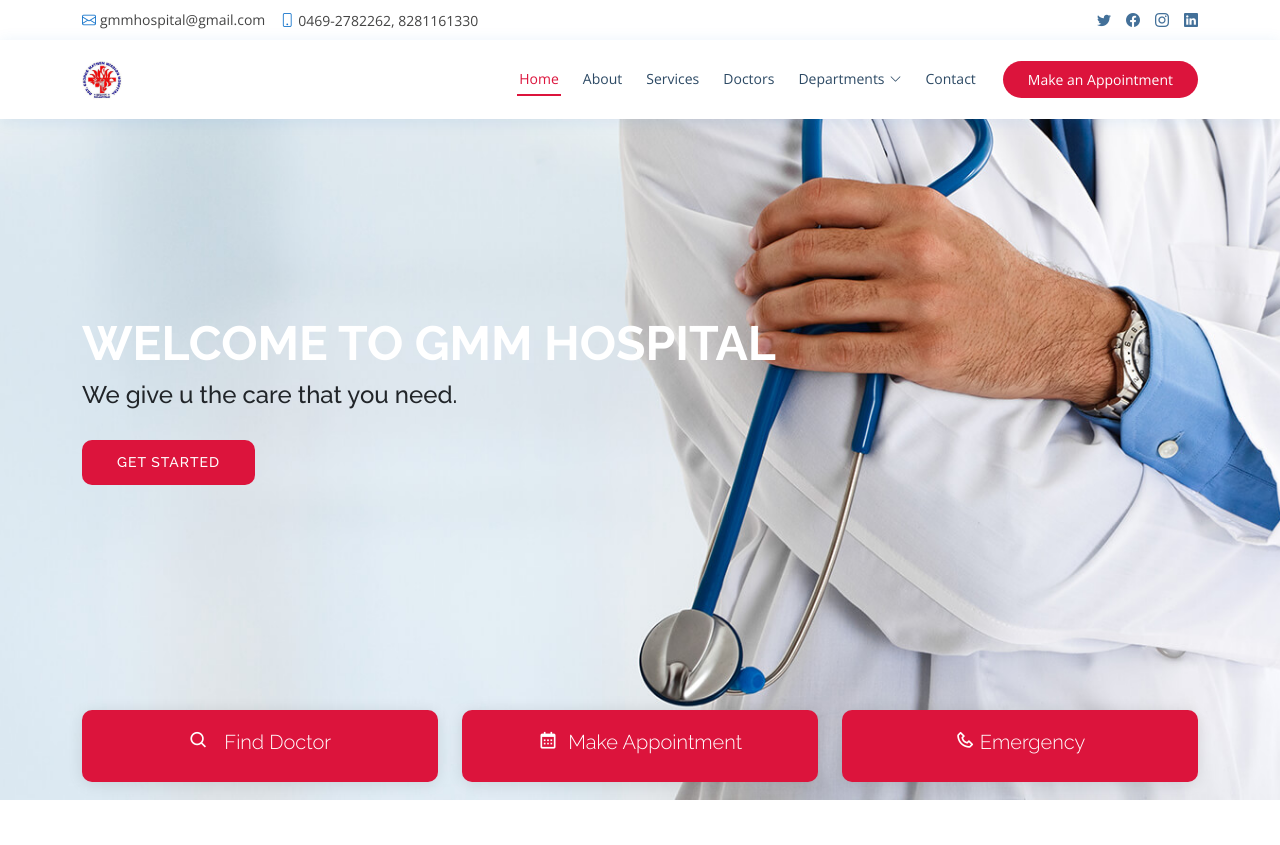
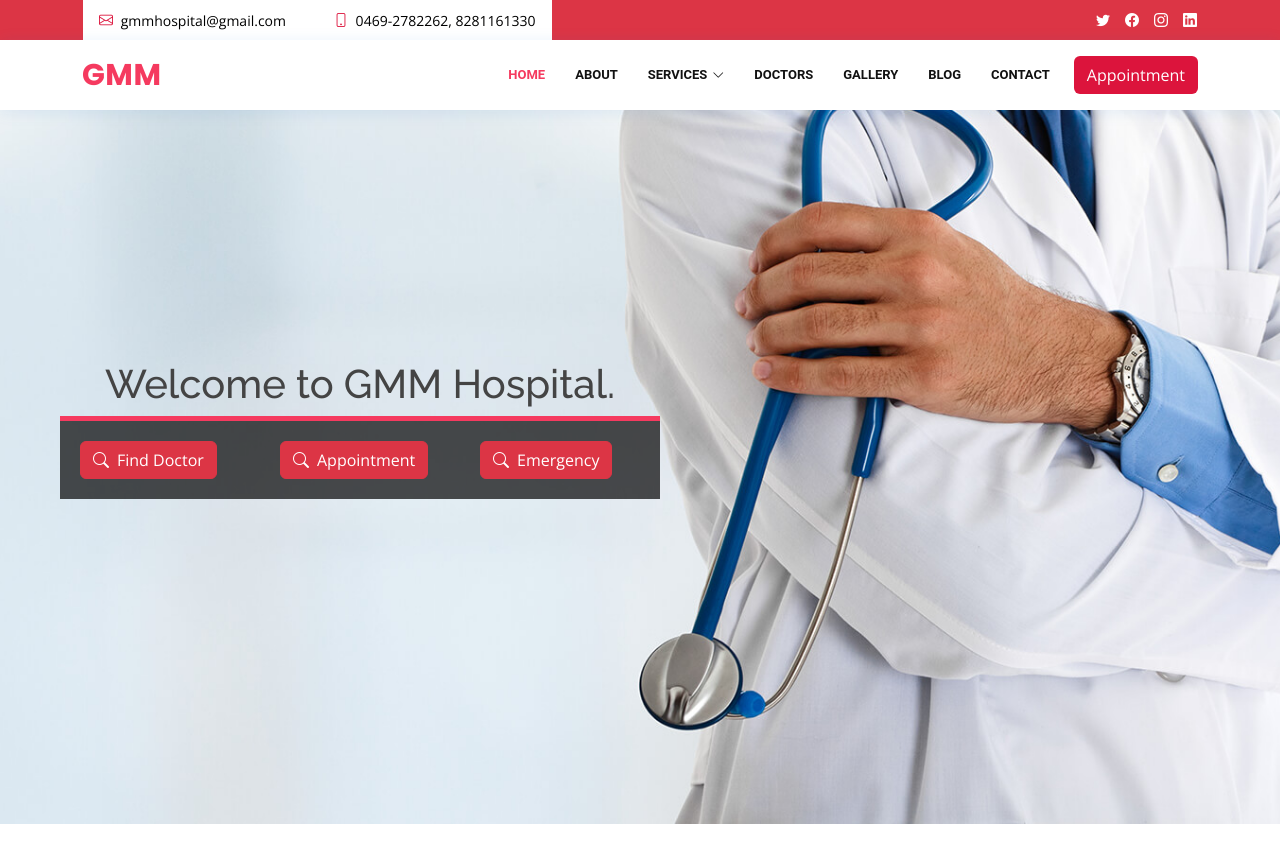
Before and after one commit to ShalvinShaji/Hospital-Web, a plain HTML site: page index.html in a window 1280 px wide. Shown: the top 845 px of the page. Drawn offline with nearby package versions, Linux system fonts and the light colour scheme.

Commit message:
Landing page modification started

```diff
--- a/assets/css/style.css
+++ b/assets/css/style.css
@@ -45,8 +45,8 @@ h6 {
   position: fixed;
   top: calc(50% - 30px);
   left: calc(50% - 30px);
-  border: 6px solid #1977cc;
-  border-top-color: #d1e6f9;
+  border: 6px solid crimson;
+  border-top-color: rgb(255, 166, 184);
   border-radius: 50%;
   width: 60px;
   height: 60px;
@@ -128,16 +128,14 @@ h6 {
 
 #topbar .contact-info a {
   line-height: 1;
-  color: #444444;
+  color: black;
   transition: 0.3s;
 }
 
-#topbar .contact-info a:hover {
-  color: #1977cc;
-}
+
 
 #topbar .contact-info i {
-  color: #1977cc;
+  color: crimson;
   padding-right: 4px;
   margin-left: 15px;
   line-height: 0;
@@ -148,7 +146,7 @@ h6 {
 }
 
 #topbar .social-links a {
-  color: #437099;
+  color: white;
   padding-left: 15px;
   display: inline-block;
   line-height: 1px;
@@ -156,7 +154,8 @@ h6 {
 }
 
 #topbar .social-links a:hover {
-  color: #1977cc;
+  color: rgb(255, 167, 167);
+
 }
 
 #topbar .social-links a:first-child {
@@ -190,7 +189,7 @@ h6 {
 }
 
 #header .logo a {
-  color: #2c4964;
+  color: #f53a5f;
 }
 
 #header .logo img {
@@ -246,23 +245,19 @@ h6 {
   position: relative;
 }
 
-.navbar>ul>li {
-  position: relative;
-  white-space: nowrap;
-  padding: 8px 0 8px 20px;
-}
-
 .navbar a,
 .navbar a:focus {
   display: flex;
   align-items: center;
   justify-content: space-between;
-  font-size: 14px;
-  color: #2c4964;
+  padding: 10px 0 10px 30px;
+  font-family: "Roboto", sans-serif;
+  font-size: 13px;
+  font-weight: 600;
+  color: #111;
   white-space: nowrap;
+  text-transform: uppercase;
   transition: 0.3s;
-  border-bottom: 2px solid #fff;
-  padding: 5px 2px;
 }
 
 .navbar a i,
@@ -276,14 +271,13 @@ h6 {
 .navbar .active,
 .navbar .active:focus,
 .navbar li:hover>a {
-  color: crimson;
-  border-color: crimson;
+  color: #f53a5f;
 }
 
 .navbar .dropdown ul {
   display: block;
   position: absolute;
-  left: 20px;
+  left: 14px;
   top: calc(100% + 30px);
   margin: 0;
   padding: 10px 0;
@@ -293,6 +287,7 @@ h6 {
   background: #fff;
   box-shadow: 0px 0px 30px rgba(127, 137, 161, 0.25);
   transition: 0.3s;
+  border-top: 2px solid crimson;
 }
 
 .navbar .dropdown ul li {
@@ -304,8 +299,7 @@ h6 {
   font-size: 14px;
   font-weight: 500;
   text-transform: none;
-  color: #082744;
-  border: none;
+  color: #111;
 }
 
 .navbar .dropdown ul a i {
@@ -315,7 +309,7 @@ h6 {
 .navbar .dropdown ul a:hover,
 .navbar .dropdown ul .active:hover,
 .navbar .dropdown ul li:hover>a {
-  color: crimson;
+  color: #f53a5f;
 }
 
 .navbar .dropdown:hover>ul {
@@ -337,6 +331,15 @@ h6 {
   visibility: visible;
 }
 
+.appointment_btn{
+  background-color: crimson;
+
+}
+
+.appointment_btn:hover{
+  background-color: #f53a5f;
+}
+
 @media (max-width: 1366px) {
   .navbar .dropdown .dropdown ul {
     left: -90%;
@@ -351,7 +354,7 @@ h6 {
 * Mobile Navigation
 */
 .mobile-nav-toggle {
-  color: #2c4964;
+  color: #111;
   font-size: 28px;
   cursor: pointer;
   display: none;
@@ -380,7 +383,7 @@ h6 {
   right: 0;
   left: 0;
   bottom: 0;
-  background: rgba(28, 47, 65, 0.9);
+  background: rgba(0, 0, 0, 0.9);
   transition: 0.3s;
   z-index: 999;
 }
@@ -404,22 +407,17 @@ h6 {
   transition: 0.3s;
 }
 
-.navbar-mobile>ul>li {
-  padding: 0;
-}
-
 .navbar-mobile a,
 .navbar-mobile a:focus {
   padding: 10px 20px;
   font-size: 15px;
-  color: #2c4964;
-  border: none;
+  color: #111;
 }
 
 .navbar-mobile a:hover,
 .navbar-mobile .active,
 .navbar-mobile li:hover>a {
-  color: crimson;
+  color: #f53a5f;
 }
 
 .navbar-mobile .getstarted,
@@ -454,95 +452,186 @@ h6 {
 .navbar-mobile .dropdown ul a:hover,
 .navbar-mobile .dropdown ul .active:hover,
 .navbar-mobile .dropdown ul li:hover>a {
-  color: crimson;
+  color: #f53a5f;
 }
 
 .navbar-mobile .dropdown>.dropdown-active {
   display: block;
 }
-
 /*--------------------------------------------------------------
 # Hero Section
 --------------------------------------------------------------*/
 #hero {
   width: 100%;
   height: 100vh;
-  background: url("../img/hero-bg.jpg") top center;
+  background-color: rgba(0, 0, 0, 0.8);
+  overflow: hidden;
+  position: relative;
+}
+
+#hero .carousel,
+#hero .carousel-inner,
+#hero .carousel-item,
+#hero .carousel-item::before {
   background-size: cover;
-  margin-bottom: -200px;
-}
-
-#hero .container {
-  position: relative;
-}
-
-#hero h1 {
-  margin: 0;
-  font-size: 48px;
+  background-position: center;
+  background-repeat: no-repeat;
+  position: absolute;
+  top: 0;
+  right: 0;
+  left: 0;
+  bottom: 0;
+}
+
+#hero .carousel-container {
+  display: flex;
+  flex-direction: column;
+  align-items: center;
+  justify-content: center;
+  position: absolute;
+  bottom: 60px;
+  top: 70px;
+  left: 60px;
+
+}
+
+#hero .carousel-content {
+  background: rgba(4, 4, 4, 0.7);
+  width: 200px !important;
+  padding: 20px;
+  color: #fff;
+  border-top: 5px solid #f53a5f;
+}
+/*
+#hero .carousel-content h2 {
+  color: #fff;
+  margin-bottom: 20px;
+  font-size: 28px;
   font-weight: 700;
-  line-height: 56px;
-  text-transform: uppercase;
-  color: crimson;
-}
-
-#hero h2 {
-  color: crimson;
-  margin: 10px 0 0 0;
-  font-size: 24px;
 }
 
 #hero .btn-get-started {
-  font-family: "Raleway", sans-serif;
-  text-transform: uppercase;
+  font-family: "Roboto", sans-serif;
   font-weight: 500;
   font-size: 14px;
   letter-spacing: 1px;
   display: inline-block;
-  padding: 12px 35px;
-  margin-top: 30px;
-  border-radius: 10px;
+  padding: 12px 32px;
+  border-radius: 4px;
   transition: 0.5s;
-  color: #fff;
-  background: crimson;
+  line-height: 1;
+  margin: 10px;
+  color: #fff;
+  -webkit-animation-delay: 0.8s;
+  animation-delay: 0.8s;
+  border: 2px solid #1bbd36;
 }
 
 #hero .btn-get-started:hover {
-  background:#c50028 !important;
+  background: #1bbd36;
+  color: #fff;
+  text-decoration: none;
+}
+
+#hero .carousel-inner .carousel-item {
+  transition-property: opacity;
+  background-position: center top;
+}
+
+#hero .carousel-inner .carousel-item,
+#hero .carousel-inner .active.carousel-item-start,
+#hero .carousel-inner .active.carousel-item-end {
+  opacity: 0;
+}
+
+#hero .carousel-inner .active,
+#hero .carousel-inner .carousel-item-next.carousel-item-start,
+#hero .carousel-inner .carousel-item-prev.carousel-item-end {
+  opacity: 1;
+  transition: 0.5s;
+}
+
+#hero .carousel-inner .carousel-item-next,
+#hero .carousel-inner .carousel-item-prev,
+#hero .carousel-inner .active.carousel-item-start,
+#hero .carousel-inner .active.carousel-item-end {
+  left: 0;
+  transform: translate3d(0, 0, 0);
+}
+
+#hero .carousel-control-next-icon,
+#hero .carousel-control-prev-icon {
+  background: none;
+  font-size: 30px;
+  line-height: 0;
+  width: auto;
+  height: auto;
+  background: rgba(255, 255, 255, 0.4);
+  border-radius: 50px;
+  transition: 0.3s;
+  color: rgba(255, 255, 255, 0.6);
+  width: 54px;
+  height: 54px;
+  display: flex;
+  align-items: center;
+  justify-content: center;
+}
+
+#hero .carousel-control-next-icon:hover,
+#hero .carousel-control-prev-icon:hover {
+  background: rgba(231, 18, 18, 0.6);
+  color: rgba(127, 54, 54, 0.8);
+}
+
+#hero .carousel-indicators li {
+  cursor: pointer;
+  background: #fff;
+  overflow: hidden;
+  border: 0;
+  width: 12px;
+  height: 12px;
+  border-radius: 50px;
+  opacity: 0.6;
+  transition: 0.3s;
+}
+
+#hero .carousel-indicators li.active {
+  opacity: 1;
+  background: #1bbd36;
 }
 
 @media (min-width: 1024px) {
+  #hero .carousel-content {
+    width: 60%;
+  }
+
+  #hero .carousel-control-prev,
+  #hero .carousel-control-next {
+    width: 5%;
+  }
+}
+
+@media (max-width: 992px) {
+  #hero .carousel-container {
+    top: 58px;
+  }
+
+  #hero .carousel-content h2 {
+    margin-bottom: 15px;
+    font-size: 22px;
+  }
+
+  #hero .carousel-content p {
+    font-size: 15px;
+  }
+}
+
+@media (max-height: 500px) {
   #hero {
-    background-attachment: fixed;
-  }
-}
-
-@media (max-width: 992px) {
-  #hero {
-    margin-bottom: 0;
-    height: 100vh;
-  }
-
-  #hero .container {
-    padding-bottom: 63px;
-  }
-
-  #hero h1 {
-    font-size: 28px;
-    line-height: 36px;
-  }
-
-  #hero h2 {
-    font-size: 18px;
-    line-height: 24px;
-    margin-bottom: 30px;
-  }
-}
-
-@media (max-height: 600px) {
-  #hero {
-    height: 110vh;
-  }
-}
+    height: 120vh;
+  }
+} */
+
 
 /*--------------------------------------------------------------
 # Sections General
--- a/index.html
+++ b/index.html
@@ -34,11 +34,17 @@
 <body>
 
   <!-- ======= Top Bar ======= -->
-  <div id="topbar" class="d-flex align-items-center fixed-top">
-    <div class="container d-flex justify-content-between">
-      <div class="contact-info d-flex align-items-center">
-        <i class="bi bi-envelope"></i> <a href="mailto:contact@example.com">gmmhospital@gmail.com</a>
-        <i class="bi bi-phone"></i> 0469-2782262, 8281161330
+  <div id="topbar" class="d-flex align-items-center fixed-top bg-danger text-white">
+    <div class="container d-flex justify-content-between border border-bottom border-danger">
+      <div class="contact-info d-flex  align-items-center justify-content-between bg-white ">
+        <div class=" topbar_contact p-3  d-none d-lg-block">
+          <i class="bi bi-envelope"></i> <a href="mailto:contact@example.com" class=" me-3 ">gmmhospital@gmail.com</a>
+
+        </div>
+        <div class="topbar_contact p-3">
+          <i class="bi bi-phone"></i><a href="" class="text-decoration-none "> 0469-2782262, 8281161330</a>
+
+        </div>
       </div>
       <div class="d-none d-lg-flex social-links align-items-center">
         <a href="#" class="twitter"><i class="bi bi-twitter"></i></a>
@@ -50,130 +56,139 @@
   </div>
 
   <!-- ======= Header ======= -->
-  <header id="header" class="fixed-top">
+  <<header id="header" class="fixed-top">
     <div class="container d-flex align-items-center">
 
-      <!-- <h1 class="logo me-auto"><a href="index.html">Medilab</a></h1> -->
+      <h1 class="logo me-auto"><a href="index.html"><span>GM</span>M</a></h1>
       <!-- Uncomment below if you prefer to use an image logo -->
-      <a href="index.html" class="logo me-auto"><img src="assets/img/logo.jfif" alt="" class="img-fluid"></a>
+      <!-- <a href="index.html" class="logo me-auto me-lg-0"><img src="assets/img/logo.png" alt="" class="img-fluid"></a>-->
 
       <nav id="navbar" class="navbar order-last order-lg-0">
         <ul>
-          <li><a class="nav-link scrollto active" href="#hero">Home</a></li>
-          <li><a class="nav-link scrollto" href="#about">About</a></li>
-          <li><a class="nav-link scrollto" href="#services">Services</a></li>
-          <li><a class="nav-link scrollto" href="#doctors">Doctors</a></li>
-          <li class="dropdown"><a href="#"><span>Departments</span> <i class="bi bi-chevron-down"></i></a>
+          <li><a href="index.html" class="active">Home</a></li>
+          <li><a href="about.html" >About</a></li>
+
+          <li class="dropdown"><a href="#"><span>Services</span> <i class="bi bi-chevron-down"></i></a>
             <ul>
-              <li><a href="#">Skinlogy</a></li>
-              <li class="dropdown"><a href="#"><span>Other ologies</span> <i class="bi bi-chevron-right"></i></a>
+              <li><a href="about.html">Cardiology</a></li>
+              <li><a href="team.html">Neurology</a></li>
+              <li><a href="testimonials.html">Ongology</a></li>
+              <li class="dropdown"><a href="#"><span>Others</span> <i class="bi bi-chevron-right"></i></a>
                 <ul>
-                  <li><a href="#">Cardiology</a></li>
-                  <li><a href="#">Neurology</a></li>
-                  <li><a href="#">Dermetology</a></li>
-                  <li><a href="#">Family madicine</a></li>
+                  <li><a href="#">Deep Drop Down 1</a></li>
+                  <li><a href="#">Deep Drop Down 2</a></li>
+                  <li><a href="#">Deep Drop Down 3</a></li>
+                  <li><a href="#">Deep Drop Down 4</a></li>
+                  <li><a href="#">Deep Drop Down 5</a></li>
                 </ul>
               </li>
-              <li><a href="#">Drop Down 2</a></li>
-              <li><a href="#">Drop Down 3</a></li>
-              <li><a href="#">Drop Down 4</a></li>
             </ul>
           </li>
-          <li><a class="nav-link scrollto" href="#contact">Contact</a></li>
+
+          <li><a href="services.html">Doctors</a></li>
+          <li><a href="pricing.html">Gallery</a></li>
+          <li><a href="blog.html">Blog</a></li>
+          <li><a href="contact.html">Contact</a></li>
+
         </ul>
         <i class="bi bi-list mobile-nav-toggle"></i>
       </nav><!-- .navbar -->
 
-      <a href="#appointment" class="appointment-btn scrollto text-white"><span class="d-none d-md-inline">Make an</span> Appointment</a>
+      <div class="ms-4 d-flex">
+        <a href="#" class="btn appointment_btn text-white">Appointment</a>
 
-    </div>
-  </header><!-- End Header -->
-
-  <!-- ======= Hero Section ======= -->
-  <section id="hero" class="d-flex align-items-center">
-    <div class="container">
-      <h1 class="text-white">Welcome to GMM Hospital</h1>
-      <h2 class=" text-dark">We give u the care that you need.</h2>
-      <a href="#about" class="btn-get-started scrollto">Get Started</a>
-      <!-- <a href="#about" class="btn-get-started scrollto me-">Get Appointment</a>
-      <a href="#about" class="btn-get-started scrollto">Find Doctor</a> -->
-    </div>
-  </section><!-- End Hero -->
-
-  <main id="main">
-
-    <!-- ======= Why Us Section ======= -->
-    <section id="why-us" class="why-us">
-      <div class="container">
-              <div class="row text-white">
-                <div class=" icon-boxes col-xl-4 d-flex align-items-center">
-                  <div class="icon-box  mt-xl-0 ">
-                    <h4><i class="bx bx-search"></i> &nbsp; Find Doctor</h4>
-
-                  </div>
-                </div>
-                <div class=" icon-boxes col-xl-4 d-flex align-items-center">
-                  <div class="icon-box  mt-xl-0 bg-danger">
-
-                    <h4> <i class='bx bx-calendar'></i>&nbsp; Make Appointment</h4>
-                  </div>
-                </div>
-                <div class="icon-boxes col-xl-4 d-flex align-items-center">
-                  <div class="icon-box mt-xl-0 bg-danger">
-
-                    <h4><i class="bx bx-phone"></i>&nbsp;Emergency</h4>
-                  </div>
-                </div>
-              </div>
-            <!-- End .content-->
-          </div>
       </div>
 
     </div>
-    </section><!-- End Why Us Section -->
+  </header>
+  <!-- End Header -->
 
-    <!-- ======= About Section ======= -->
-    <!-- <section id="about" class="about">
-      <div class="container-fluid">
-        <div class="section-title">
-          <h2>About us</h2>
+  <!-- ======= Hero Section Start======= -->
+
+
+    <section id="hero">
+      <div id="heroCarousel" data-bs-interval="5000" class="carousel slide carousel-fade" data-bs-ride="carousel">
+
+        <div class="carousel-inner" role="listbox">
+
+          <!-- Slide 1 -->
+          <div class="carousel-item active" style="background-image: url(assets/img/hero-bg.jpg);">
+
+
+
+            <div class="carousel-container text-md-start">
+                <div >
+                  <h1 class="">
+                    Welcome to GMM Hospital.
+
+                  </h1>
                 </div>
 
+
+                <div class="container  ">
                       <div class="row">
-          <div class="col-xl-5 col-lg-6 video-box d-flex justify-content-center align-items-stretch position-relative">
-            <a href="https://www.youtube.com/watch?v=jDDaplaOz7Q" class="glightbox play-btn mb-4"></a>
+
+                        <div class="col-md-4 carousel-content">
+                          <a href="#" class="text-decoration-none btn btn-danger "><i class="bi bi-search me-2"></i>Find Doctor</a>
                         </div>
 
-          <div class="col-xl-7 col-lg-6 icon-boxes d-flex flex-column align-items-stretch justify-content-center py-5 px-lg-5">
-            <h3>Enim quis est voluptatibus aliquid consequatur fugiat</h3>
-            <p>Esse voluptas cumque vel exercitationem. Reiciendis est hic accusamus. Non ipsam et sed minima temporibus laudantium. Soluta voluptate sed facere corporis dolores excepturi. Libero laboriosam sint et id nulla tenetur. Suscipit aut voluptate.</p>
-
-            <div class="icon-box">
-              <div class="icon"><i class="bx bx-fingerprint"></i></div>
-              <h4 class="title"><a href="">Lorem Ipsum</a></h4>
-              <p class="description">Voluptatum deleniti atque corrupti quos dolores et quas molestias excepturi sint occaecati cupiditate non provident</p>
+                        <div class="col-md-4 carousel-content">
+                          <a href="#" class="text-decoration-none btn btn-danger "><i class="bi bi-search me-2"></i>Appointment</a>
                         </div>
 
-            <div class="icon-box">
-              <div class="icon"><i class="bx bx-gift"></i></div>
-              <h4 class="title"><a href="">Nemo Enim</a></h4>
-              <p class="description">At vero eos et accusamus et iusto odio dignissimos ducimus qui blanditiis praesentium voluptatum deleniti atque</p>
-            </div>
-
-            <div class="icon-box">
-              <div class="icon"><i class="bx bx-atom"></i></div>
-              <h4 class="title"><a href="">Dine Pad</a></h4>
-              <p class="description">Explicabo est voluptatum asperiores consequatur magnam. Et veritatis odit. Sunt aut deserunt minus aut eligendi omnis</p>
+                        <div class="col-md-4 carousel-content">
+                          <a href="#" class="text-decoration-none btn btn-danger "><i class="bi bi-search me-2"></i>Emergency</a>
                         </div>
 
                       </div>
                 </div>
+                <!-- <h2>Welcome to <span>Company</span></h2>
+                <p>Ut velit est quam dolor ad a aliquid qui aliquid. Sequi ea ut et est quaerat sequi nihil ut aliquam. Occaecati alias dolorem mollitia ut. Similique ea voluptatem. Esse doloremque accusamus repellendus deleniti vel. Minus et tempore modi architecto.</p> -->
 
             </div>
-    </section> -->
-    <!-- End About Section -->
+          </div>
+
+          <!-- Slide 2 -->
+          <!-- <div class="carousel-item" style="background-image: url(assets/img/bgdoc.jpg);">
+            <div class="carousel-container">
+              <div class="carousel-content ">
+                <h2>Lorem Ipsum Dolor</h2>
+                <p>Ut velit est quam dolor ad a aliquid qui aliquid. Sequi ea ut et est quaerat sequi nihil ut aliquam. Occaecati alias dolorem mollitia ut. Similique ea voluptatem. Esse doloremque accusamus repellendus deleniti vel. Minus et tempore modi architecto.</p>
+                <div class="text-center"><a href="" class="btn-get-started">Read More</a></div>
+              </div>
+            </div>
+          </div> -->
+
+          <!-- Slide 3 -->
+          <!-- <div class="carousel-item" style="background-image: url(assets/img/doctors/doctors-1.jpg);">
+            <div class="carousel-container">
+              <div class="carousel-content">
+                <h2>Sequi ea ut et est quaerat</h2>
+                <p>Ut velit est quam dolor ad a aliquid qui aliquid. Sequi ea ut et est quaerat sequi nihil ut aliquam. Occaecati alias dolorem mollitia ut. Similique ea voluptatem. Esse doloremque accusamus repellendus deleniti vel. Minus et tempore modi architecto.</p>
+                <div class="text-center"><a href="" class="btn-get-started">Read More</a></div>
+              </div>
+            </div>
+          </div> -->
+
+        </div>
+
+        <!-- <a class="carousel-control-prev" href="#heroCarousel" role="button" data-bs-slide="prev">
+          <span class="carousel-control-prev-icon bi bi-chevron-left" aria-hidden="true"></span>
+        </a>
+
+        <a class="carousel-control-next" href="#heroCarousel" role="button" data-bs-slide="next">
+          <span class="carousel-control-next-icon bi bi-chevron-right" aria-hidden="true"></span>
+        </a>
+
+        <ol class="carousel-indicators" id="hero-carousel-indicators"></ol> -->
+
+      </div>
+    </section>
+
+  <!-- ======= Hero Section End======= -->
 
 
+  <main id="main">
      <!-- About Start -->
      <div class="container-fluid py-5 wow fadeInUp" data-wow-delay="0.1s">
       <div class="container py-5">
```
Lines whose indentation alone changed are shown as unchanged.
